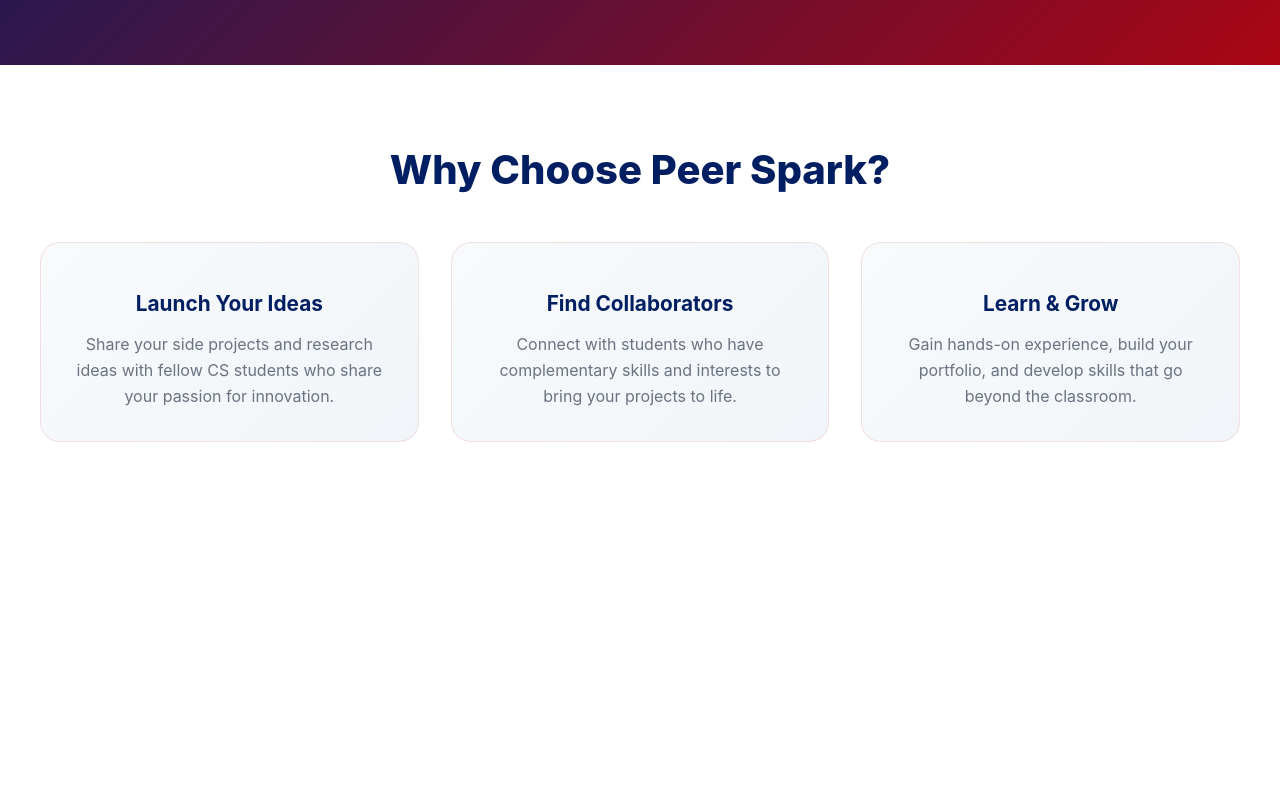
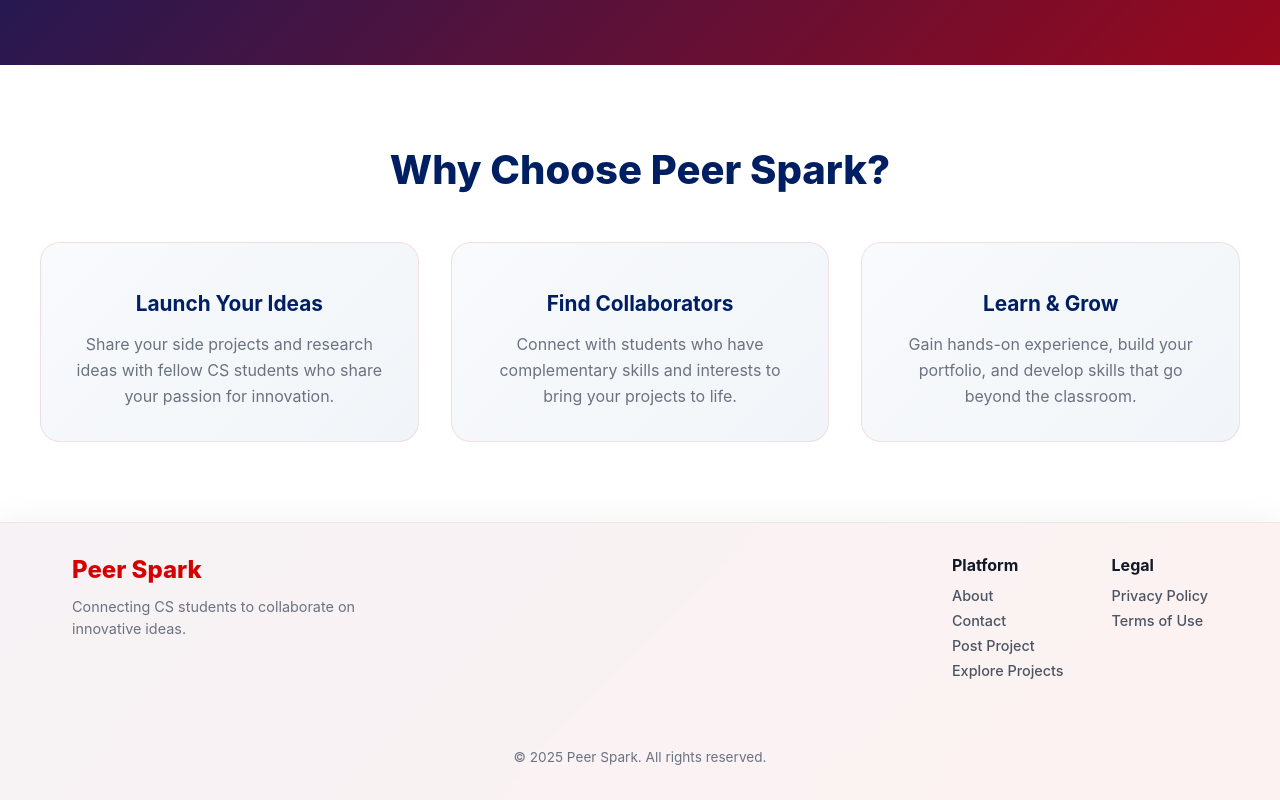
Before and after one commit to fmassa1/student-collab-hub, a React (Vite) app in the folder client/: page / in a window 1280 px wide. Shown: the part 453-1253 px from the top of the page. Before the commit the page ends 975 px from the top, so only its background shows below. Built offline with nearby package versions, Linux system fonts and the light colour scheme.

Commit message:
added footer

```diff
--- a/client/index.html
+++ b/client/index.html
@@ -7,6 +7,7 @@
     <title>Peer Spark - Connect. Collaborate. Create.</title>
 
     <link rel="stylesheet" href="/src/css/navbar.css" />
+    <link rel="stylesheet" href="/src/css/footer.css" />
     <link rel="stylesheet" href="/src/css/home.css" />
   </head>
   <body>
--- a/client/src/App.jsx
+++ b/client/src/App.jsx
@@ -4,6 +4,8 @@ import Home from './pages/home';
 //import About from './pages/about';
 import Contact from './pages/contact';
 import Navbar from './components/navbar';
+import Footer from './components/footer';
+
 
 function App() {
   return (
@@ -15,6 +17,7 @@ function App() {
         <Route path="/contact" element={<Contact />} />
         <Route path="*" element={<h1>404 - Page Not Found</h1>} />
       </Routes>
+      <Footer />
     </>
   );
 }
--- /dev/null
+++ b/client/src/components/footer.jsx
@@ -0,0 +1,34 @@
+function Footer() {
+    return (
+        <footer className="footer">
+          <div className="footer-container">
+            <div className="footer-left">
+              <a href="/" className="logo">Peer Spark</a>
+              <p>Connecting CS students to collaborate on innovative ideas.</p>
+            </div>
+
+            <div className="footer-links">
+              <div className="footer-column">
+                <h4>Platform</h4>
+                <a href="/about">About</a>
+                <a href="/contact">Contact</a>
+                <a href="#post-project" onClick={(e) => { e.preventDefault(); alert('Coming soon!'); }}>Post Project</a>
+                <a href="#explore" onClick={(e) => { e.preventDefault(); alert('Coming soon!'); }}>Explore Projects</a>
+              </div>
+
+              <div className="footer-column">
+                <h4>Legal</h4>
+                <a href="/privacy">Privacy Policy</a>
+                <a href="/terms">Terms of Use</a>
+              </div>
+            </div>
+
+            <div className="footer-right">
+              <p>&copy; {new Date().getFullYear()} Peer Spark. All rights reserved.</p>
+            </div>
+          </div>
+        </footer>
+    );
+}
+
+export default Footer;
--- /dev/null
+++ b/client/src/css/footer.css
@@ -0,0 +1,76 @@
+.footer {
+    background: rgba(255, 255, 255, 0.95);
+    backdrop-filter: blur(20px);
+    border-top: 1px solid rgba(0, 0, 0, 0.05);
+    padding: 2rem 0;
+    box-shadow: 0 -4px 30px rgba(0, 0, 0, 0.05);
+    font-size: 0.9rem;
+    color: #4b5563;
+  }
+
+  .footer-container {
+    max-width: 1200px;
+    margin: 0 auto;
+    padding: 0 2rem;
+    display: flex;
+    flex-wrap: wrap;
+    justify-content: space-between;
+    gap: 2rem;
+  }
+
+  .footer-left {
+    max-width: 300px;
+  }
+
+  .footer .logo {
+    font-size: 1.5rem;
+    font-weight: 800;
+    color: #d50000;
+    text-decoration: none;
+    margin-bottom: 0.5rem;
+    display: inline-block;
+  }
+
+  .footer p {
+    margin-top: 0.25rem;
+    color: #6b7280;
+    line-height: 1.5;
+  }
+
+  .footer-links {
+    display: flex;
+    gap: 3rem;
+  }
+
+  .footer-column {
+    display: flex;
+    flex-direction: column;
+    gap: 0.5rem;
+  }
+
+  .footer-column h4 {
+    font-size: 1rem;
+    font-weight: 700;
+    color: #111827;
+    margin-bottom: 0.25rem;
+  }
+
+  .footer-column a {
+    color: #4b5563;
+    text-decoration: none;
+    transition: all 0.3s ease;
+    font-weight: 500;
+  }
+
+  .footer-column a:hover {
+    color: #d50000;
+    text-decoration: underline;
+  }
+
+  .footer-right {
+    width: 100%;
+    text-align: center;
+    margin-top: 2rem;
+    color: #9ca3af;
+    font-size: 0.85rem;
+  }
```
Also changed, not shown: client/src/components/navbar.jsx (indentation only).
